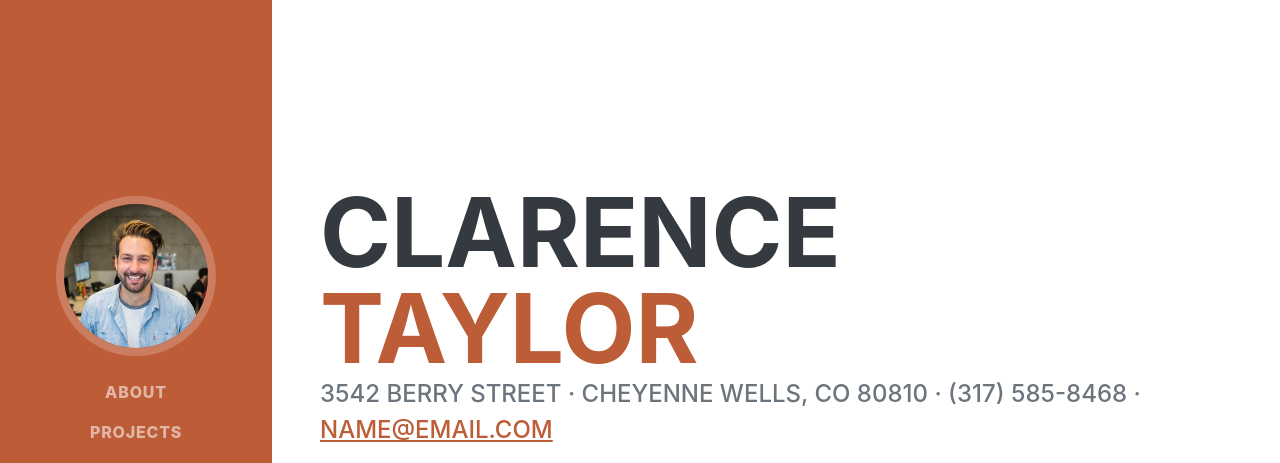
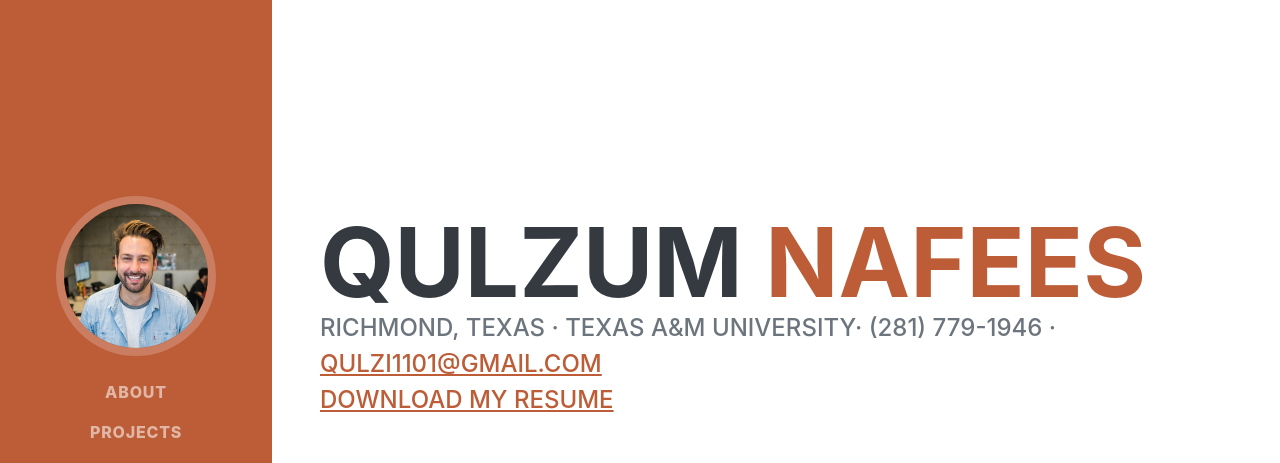
Before and after one commit to qulzum-nafees/qulzum-nafees.github.io, a plain HTML site: page index.html in a window 1280 px wide. Shown: the top 463 px of the page. Drawn offline with nearby package versions, Linux system fonts and the light colour scheme; a web font is replaced by a local one.

Commit message:
Update index.html

```diff
--- a/index.html
+++ b/index.html
@@ -40,12 +40,14 @@
             <section class="resume-section" id="about">
                 <div class="resume-section-content">
                     <h1 class="mb-0">
-                        Clarence
-                        <span class="text-primary">Taylor</span>
+                        Qulzum
+                        <span class="text-primary">Nafees</span>
                     </h1>
                     <div class="subheading mb-5">
-                        3542 Berry Street · Cheyenne Wells, CO 80810 · (317) 585-8468 ·
-                        <a href="mailto:name@email.com">name@email.com</a>
+                        Richmond, Texas · Texas A&M University· (281) 779-1946 ·
+                        <a href="mailto:qulzi1101@gmail.com">qulzi1101@gmail.com</a>
+                        <p><a href="qulzum_resume.pdf" target="_blank">Download My Resume</a></p>
+
                     </div>
                     <p class="lead mb-5"><p>I’m an MIS student at Texas A&M passionate about sports, analytics, and fan engagement. I’m currently building my skills in data analysis, CRM, and tech strategy — all with a focus on the sports industry.</p>
 </p>
```
